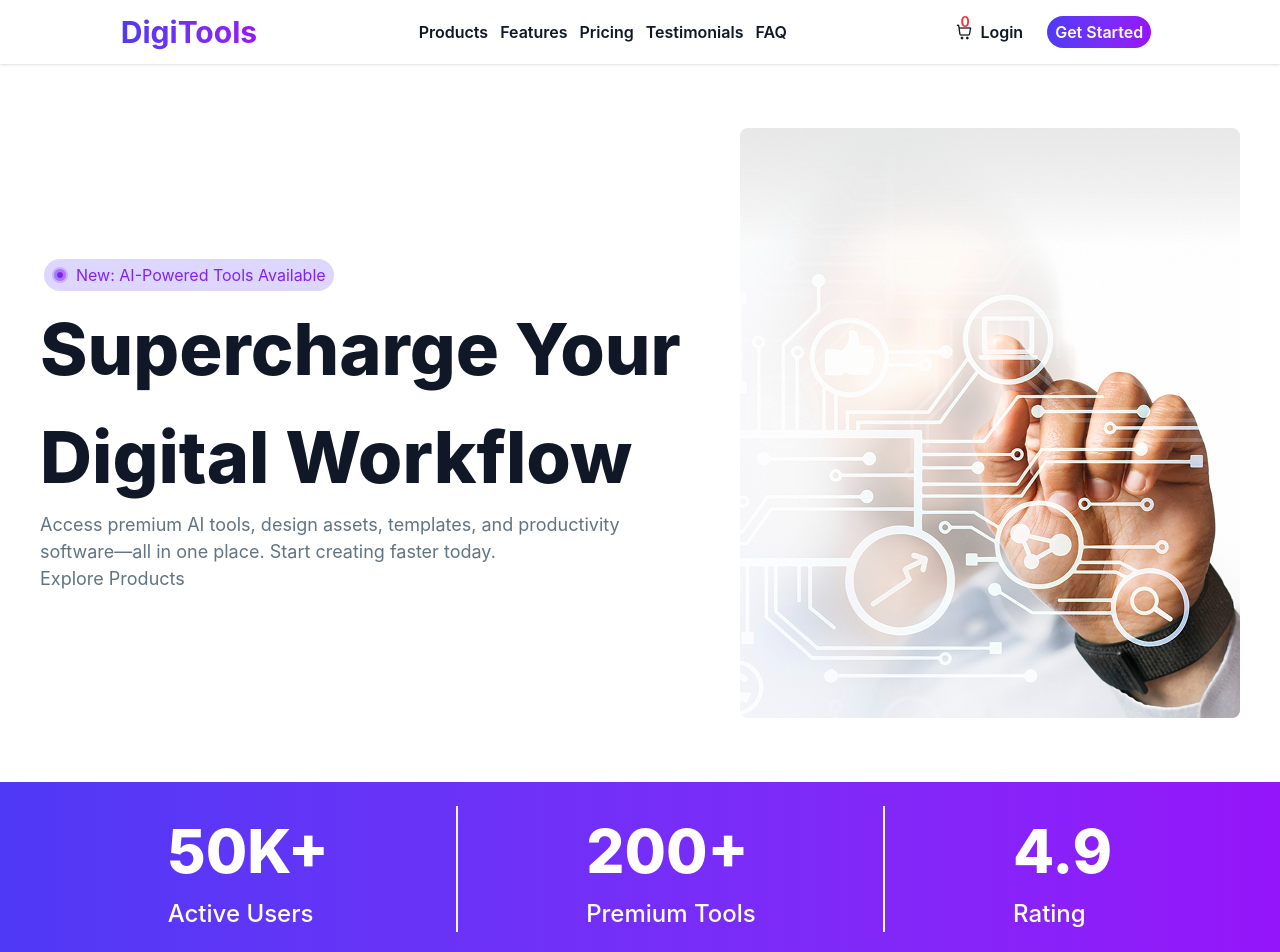
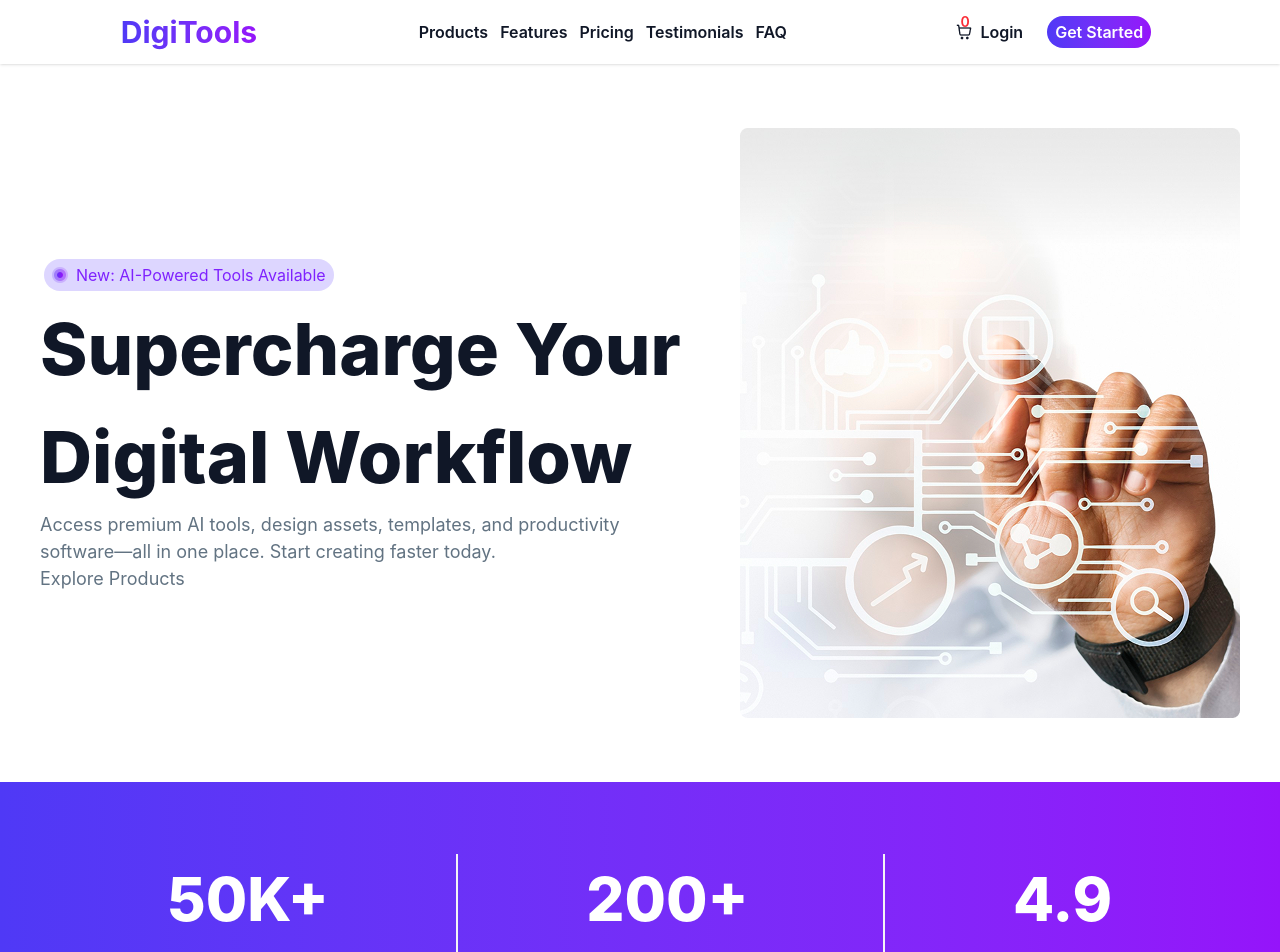
Before and after one commit to faridhakanda/assignment_06, a React (Vite) app: page / in a window 1280 px wide. Shown: the top 952 px of the page. Built offline with nearby package versions, Linux system fonts and the light colour scheme.

Commit message:
sell banner is ready

```diff
--- a/src/components/ui/sell.jsx
+++ b/src/components/ui/sell.jsx
@@ -2,7 +2,7 @@ import React from 'react';
 
 const Sell = () => {
     return (
-        <div className='bg-gradient-to-l from-[#9514FA] to-[#4F39F6] mb-12'>
+        <div className='bg-gradient-to-l from-[#9514FA] to-[#4F39F6] mb-12 py-12'>
             <div className='flex justify-between w-[1200px] mx-auto py-6 '>
                 <div className='mx-auto'>
                     <h2 className='font-extrabold text-[60px] text-[#FFFFFF]'>50K+</h2>
```
